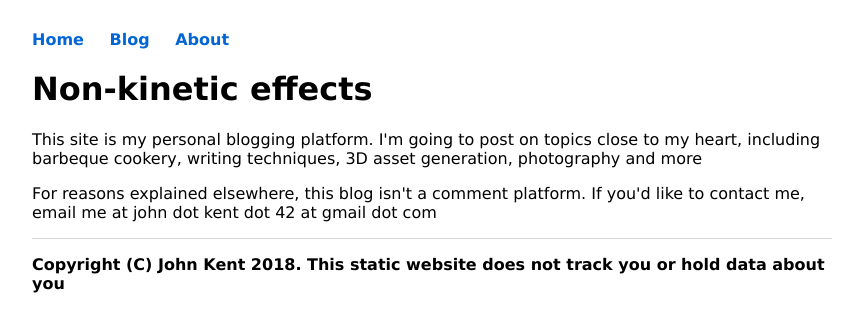
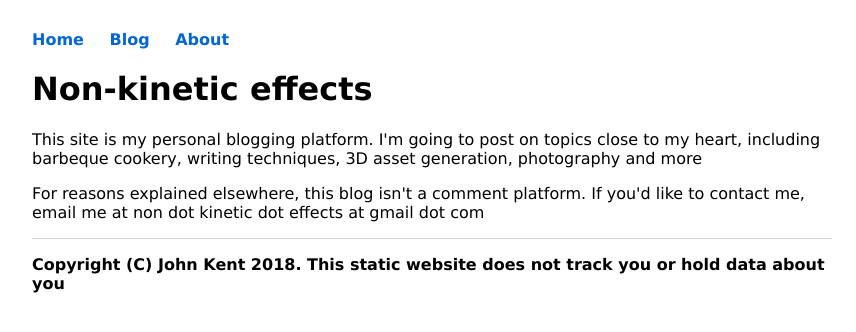
Before and after one commit to KineticLensman/KineticLensman.github.io, a Jekyll site: the page built from index.html, in a window 1280 px wide. Shown: the top 332 px of the page, without its empty margins (208-1064 px from the left). Built offline with Jekyll 4.4.1, drawn with Linux system fonts in a browser that asks for light colours.

Commit message:
contact email now to non...

```diff
--- a/index.html
+++ b/index.html
@@ -6,5 +6,5 @@ description: Non-kinetic effects website blog
 <div class="blurb">
 	<h1>Non-kinetic effects</h1>
 	<p>This site is my personal blogging platform. I'm going to post on topics close to my heart, including barbeque cookery, writing techniques, 3D asset generation, photography and more</p>
-	<p>For reasons explained elsewhere, this blog isn't a comment platform. If you'd like to contact me, email me at john dot kent dot 42 at gmail dot com</p>
+	<p>For reasons explained elsewhere, this blog isn't a comment platform. If you'd like to contact me, email me at non dot kinetic dot effects at gmail dot com</p>
 </div><!-- /.blurb -->
```
